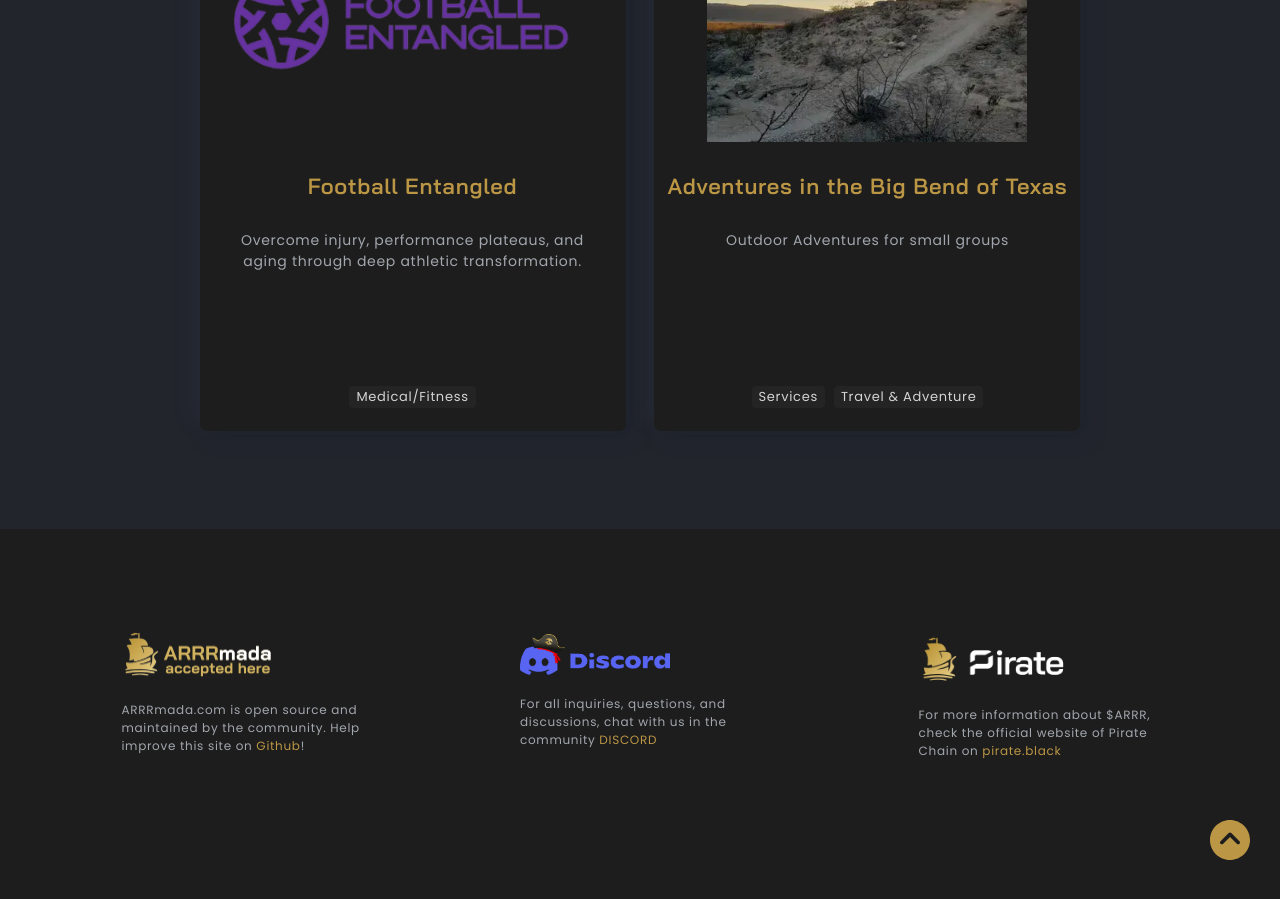
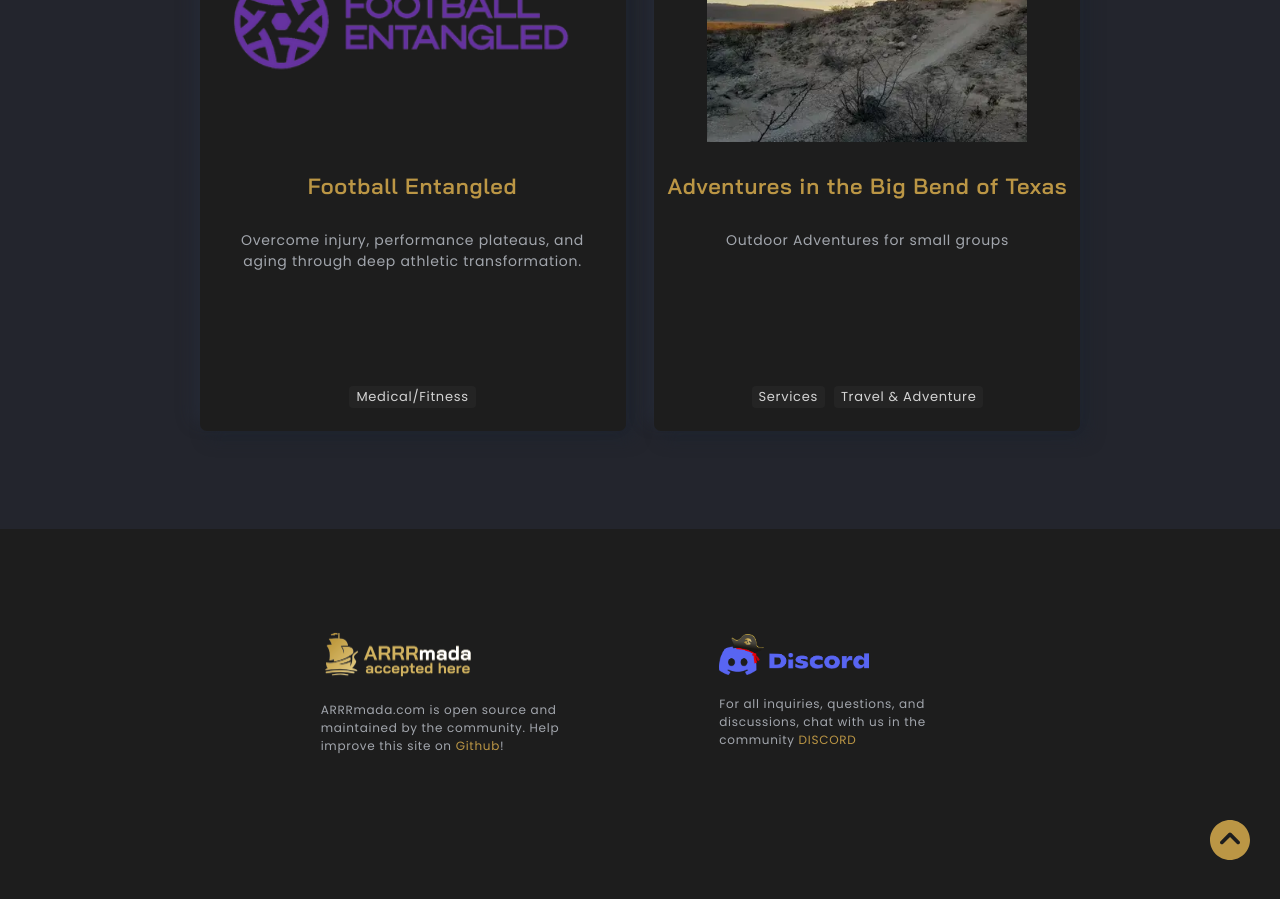
Before and after one commit to ARRRmada/ARRRmada.com, a Jekyll site: the page built from index.html, in a window 1280 px wide and 900 px high, scrolled down 44403 px. Built offline with Jekyll 4.4.1, drawn with Linux system fonts in a browser that asks for light colours.

Commit message:
Update footer.html

```diff
--- a/_includes/footer.html
+++ b/_includes/footer.html
@@ -11,9 +11,5 @@
     <img class="discord" src="{{ site.baseurl }}/assets/img/site/discord-pirate.png" />
     <p>For all inquiries, questions, and discussions, chat with us in the community <a href="https://pirate.black/discord" target="_blank">DISCORD</a></p>
   </div>
-   <div>
-    <img class="discord" src="{{ site.baseurl }}/assets/img/logo/Pirate_Logo_WG.png" />
-    <p>For more information about $ARRR, check the official website of Pirate Chain on <a href="https://pirate.black/" target="_blank">pirate.black</a></p>
-  </div>
 </footer>
 <a href="#" id="return-to-top" title="Go to top"></a>
```
